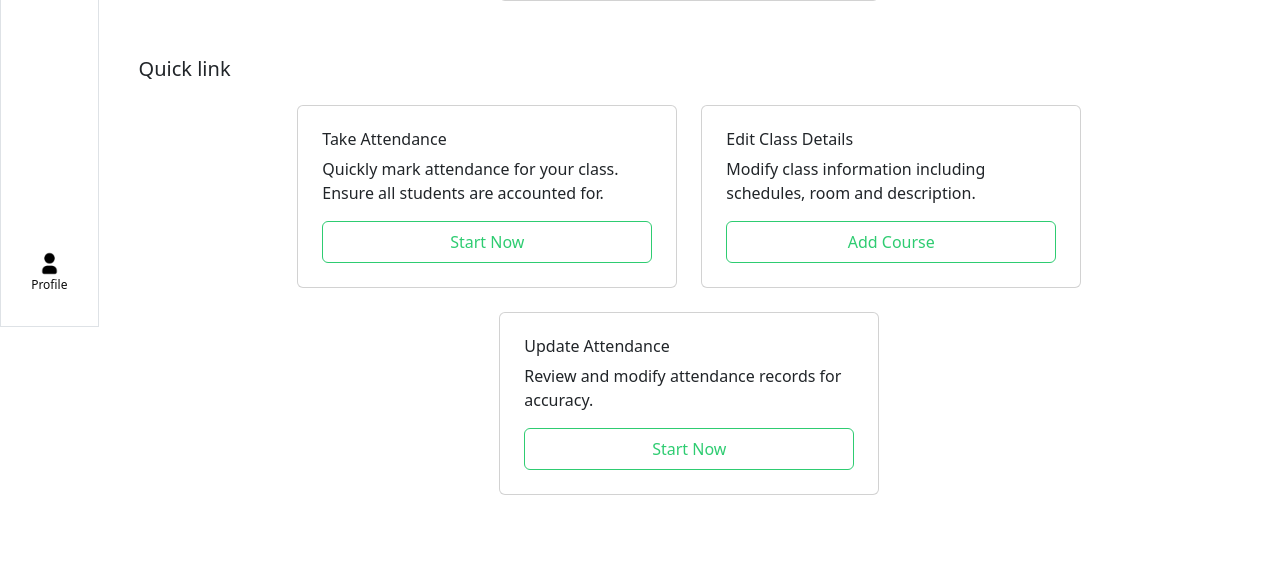
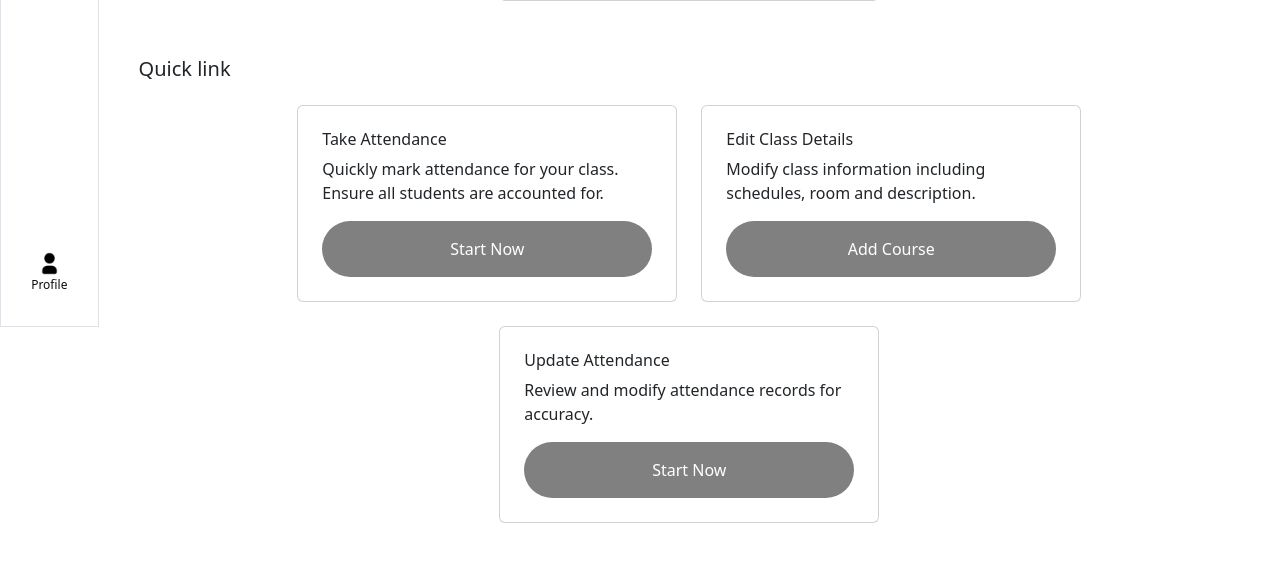
Before and after one commit to olukoluu/E-Attendance, a PHP site: page /template/dashboard.html in a window 1280 px wide. Shown: the part 473-1036 px from the top of the page. Before the commit the page ends 968 px from the top, so only its background shows below. Run offline with PHP 8.4, Linux system fonts and the light colour scheme.

Commit message:
changed the button style for dashboard card

```diff
--- a/template/dashboard.html
+++ b/template/dashboard.html
@@ -176,7 +176,7 @@
               Quickly mark attendance for your class. Ensure all students are
               accounted for.
             </p>
-            <button class="p-2 rounded btn-outline-green">Start Now</button>
+            <button class="p-3 submit-btn">Start Now</button>
           </div>
           <div class="card p-4" style="width: 380px">
             <h6>Edit Class Details</h6>
@@ -184,12 +184,12 @@
               Modify class information including schedules, room and
               description.
             </p>
-            <button class="p-2 rounded btn-outline-green">Add Course</button>
+            <button class="p-3 submit-btn">Add Course</button>
           </div>
           <div class="card p-4" style="width: 380px">
             <h6>Update Attendance</h6>
             <p>Review and modify attendance records for accuracy.</p>
-            <button class="p-2 rounded btn-outline-green">Start Now</button>
+            <button class="p-3 submit-btn">Start Now</button>
           </div>
         </div>
       </section>
--- a/template/styles/dashboard.css
+++ b/template/styles/dashboard.css
@@ -3,21 +3,6 @@ body {
   background: #ecf0f1;
   color: #34495e;
 }
-
-.btn-green {
-  background: #2ecc71;
-}
-.btn-outline-green{
-  border: 1px solid #2ecc71;
-  background-color: #fff;
-  color: #2ecc71;
-}
-
-.btn-outline-green:hover{
-  color: #fff;
-  background-color: #2ecc71;
-}
-
 
 .nav a{
   color: #0e0e0e;
@@ -26,6 +11,18 @@ body {
 
 .nav a:hover{
 color: #34495e;
+}
+
+.submit-btn{
+  background: grey;
+  color: white;
+  border: none;
+  border-radius: 30px;
+  transition: .3s;
+}
+.submit-btn:hover{
+    background: #000;
+    transform: scale(1.05,1);
 }
 
 @media screen and (max-width: 868px) {
```
